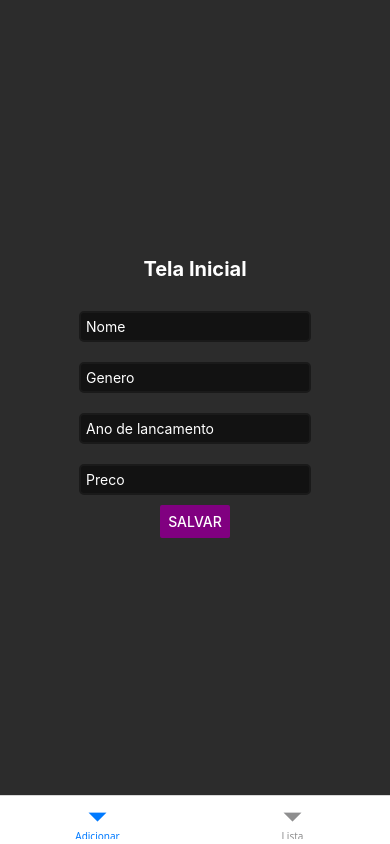
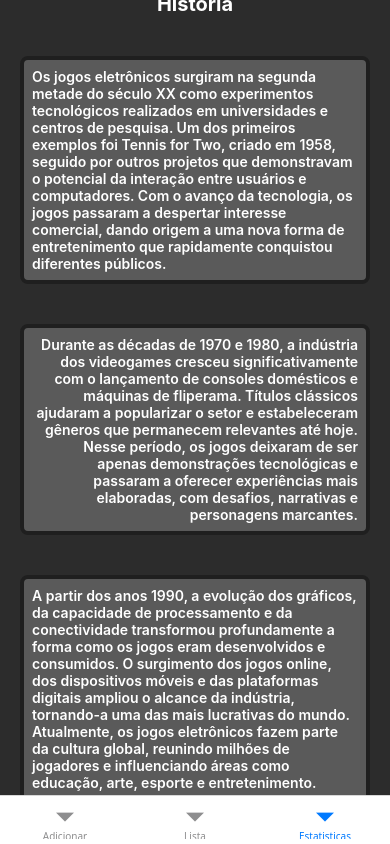
Before and after one commit to arthur-bbm/Catalogo_Jogos_I1, a React Native app: screen /Estatisticas in a window 390 px wide. Built offline with nearby package versions, Linux system fonts and the light colour scheme.

Commit message:
Adicao da 3 pagina

```diff
--- a/src/navegacao/NavegacaoBotom.js
+++ b/src/navegacao/NavegacaoBotom.js
@@ -2,6 +2,7 @@ import React from "react";
 import { createBottomTabNavigator } from "@react-navigation/bottom-tabs";
 import TelaAdicao from "../telas/TelaAdicao";
 import TelaLista from "../telas/TelaLista";
+import TelaEstatisticas from "../telas/TelaEstatisticas";
 
 const Tab = createBottomTabNavigator()
 
@@ -10,6 +11,7 @@ export default function NavegacaoBotom() {
         <Tab.Navigator initialRouteName="Adicionar" screenOptions={{headerShown: false}}>
             <Tab.Screen name='Adicionar' component={TelaAdicao}/>
             <Tab.Screen name='Lista' component={TelaLista}/>
+            <Tab.Screen name="Estatisticas" component={TelaEstatisticas}/>
         </Tab.Navigator>
     )
 }
--- a/src/telas/TelaAdicao.js
+++ b/src/telas/TelaAdicao.js
@@ -1,7 +1,6 @@
 import React from 'react';
 import { useState, useContext  } from 'react';
 import { View, Text, Button, TextInput, StyleSheet } from 'react-native';
-
 import { JogosContext } from '../navegacao/JogosContext';
 
 export default function TelaAdicao({ navigation }) {
--- /dev/null
+++ b/src/telas/TelaEstatisticas.js
@@ -0,0 +1,53 @@
+import React from 'react';
+import { useContext } from 'react';
+import { View, Text, Button, StyleSheet } from 'react-native';
+
+export default function TelaEstatisticas({ navigation }) {
+    return (
+        <View style={styles.container}>
+            <Text style={styles.titulo}>Historia</Text>
+            <View style={styles.view}>
+                <Text style={styles.texto_esquerda} >Os jogos eletrônicos surgiram na segunda metade do século XX como experimentos tecnológicos realizados em universidades e centros de pesquisa. Um dos primeiros exemplos foi Tennis for Two, criado em 1958, seguido por outros projetos que demonstravam o potencial da interação entre usuários e computadores. Com o avanço da tecnologia, os jogos passaram a despertar interesse comercial, dando origem a uma nova forma de entretenimento que rapidamente conquistou diferentes públicos.</Text>
+            </View>
+            <View style={styles.view}>
+                <Text style={styles.texto_direita} >Durante as décadas de 1970 e 1980, a indústria dos videogames cresceu significativamente com o lançamento de consoles domésticos e máquinas de fliperama. Títulos clássicos ajudaram a popularizar o setor e estabeleceram gêneros que permanecem relevantes até hoje. Nesse período, os jogos deixaram de ser apenas demonstrações tecnológicas e passaram a oferecer experiências mais elaboradas, com desafios, narrativas e personagens marcantes.</Text>
+            </View>
+            <View style={styles.view}>
+                <Text style={styles.texto_esquerda} >A partir dos anos 1990, a evolução dos gráficos, da capacidade de processamento e da conectividade transformou profundamente a forma como os jogos eram desenvolvidos e consumidos. O surgimento dos jogos online, dos dispositivos móveis e das plataformas digitais ampliou o alcance da indústria, tornando-a uma das mais lucrativas do mundo. Atualmente, os jogos eletrônicos fazem parte da cultura global, reunindo milhões de jogadores e influenciando áreas como educação, arte, esporte e entretenimento.</Text>
+            </View>
+        </View>
+    )
+}
+
+const styles = StyleSheet.create({
+  container: {
+    flex: 1,
+    alignItems: 'center',
+    justifyContent: 'center',
+    backgroundColor: '#2c2c2c',
+  },
+  titulo: {
+    fontSize: 20,
+    margin: 20,
+    color: 'white',
+    fontWeight: 'bold',
+  },
+  view: {
+    backgroundColor: '#5a5a5a',
+    padding: 8,
+    margin: 20,
+    borderRadius: 8,
+    borderColor: '#1f1f1f',
+    borderWidth: 4
+  },
+  texto_direita: {
+    textAlign: 'right',
+    fontWeight: '600',
+    color: 'white',
+  },
+  texto_esquerda: {
+    textAlign: 'left',
+    fontWeight: '600',
+    color: 'white',
+  }
+});
--- a/src/telas/TelaLista.js
+++ b/src/telas/TelaLista.js
@@ -1,7 +1,6 @@
 import React from 'react';
 import { useContext } from 'react';
 import { View, Text, Button, StyleSheet, FlatList } from 'react-native';
-
 import { JogosContext } from '../navegacao/JogosContext';
 
 export default function TelaLista({ navigation }) {
```
